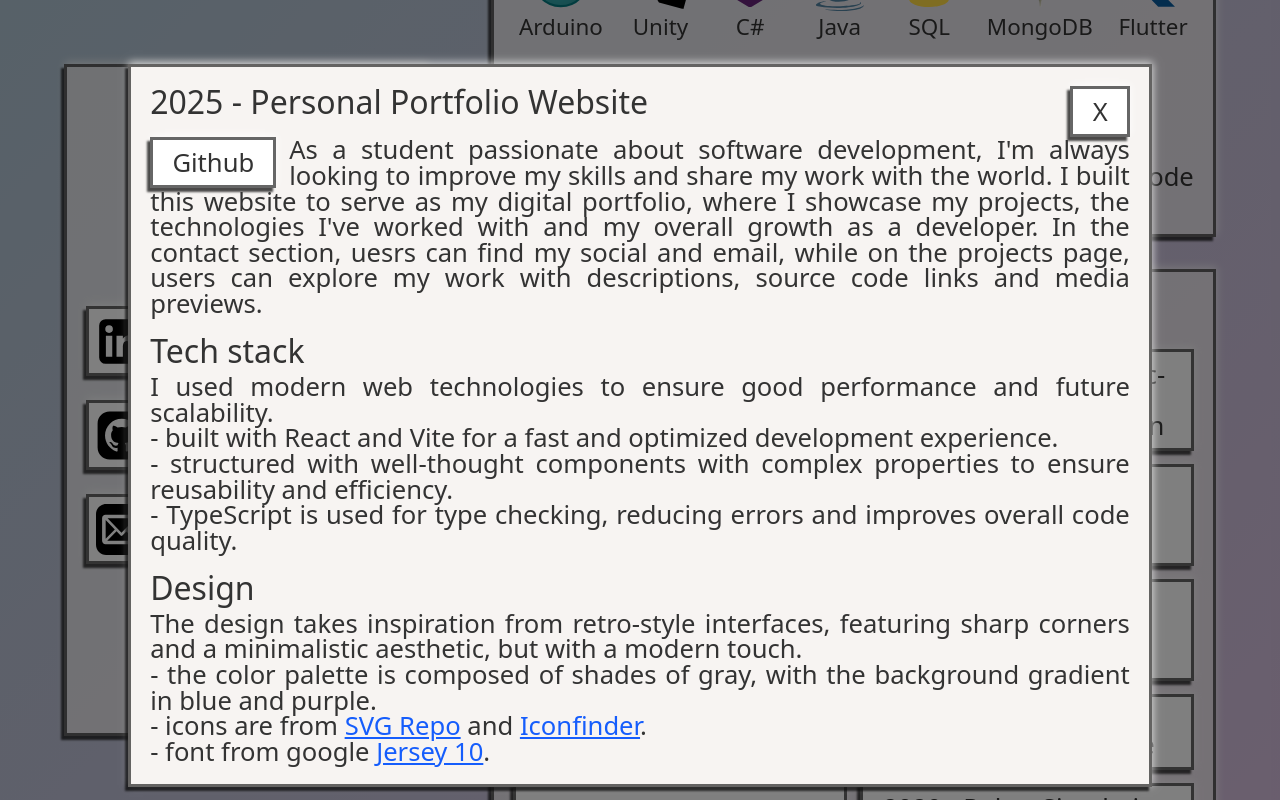
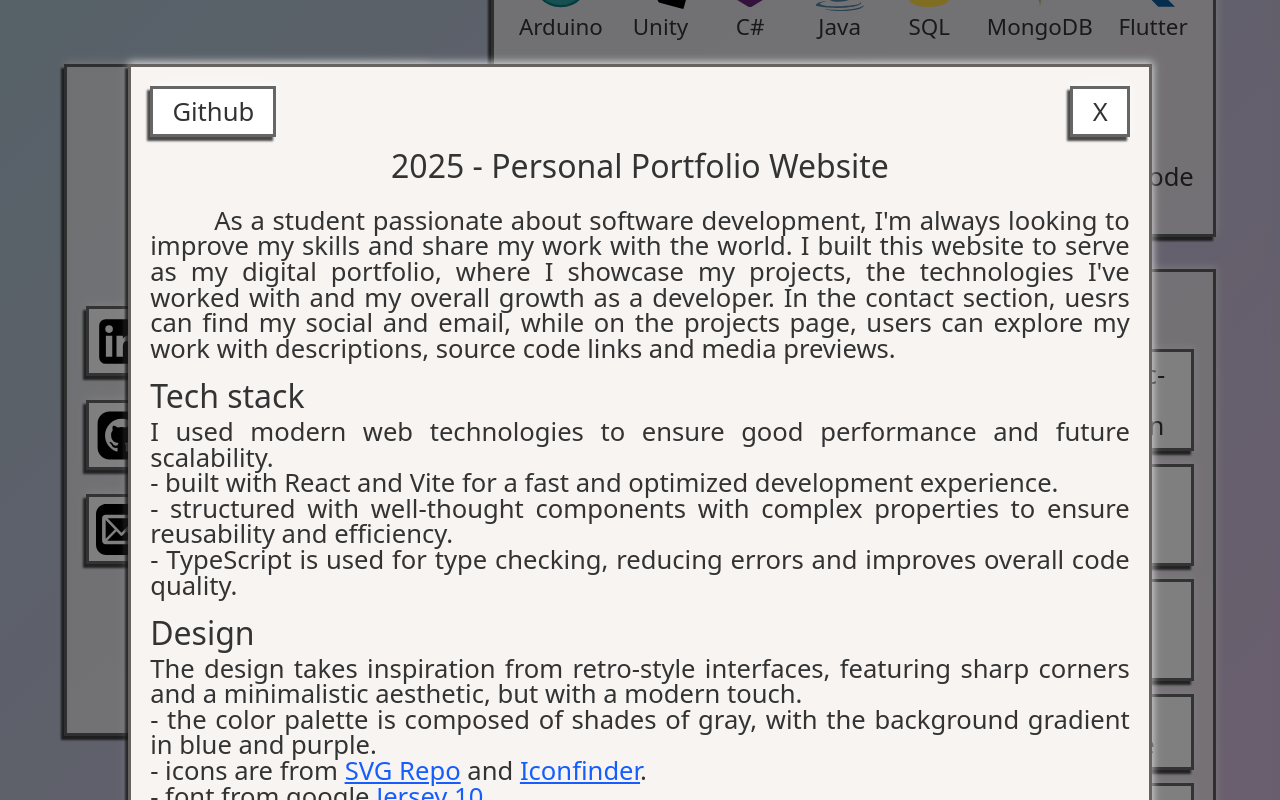
Before and after one commit to bonefteofil/bonefteofil.github.io, a React (Vite) app: page / in a window 1280 px wide. Both pictures are taken after a click on the link "2025 - Personal Portfolio Website". Built offline with nearby package versions, Linux system fonts and the light colour scheme; a web font is replaced by a local one.

Commit message:
Fix project modal title

```diff
--- a/components/button-project.tsx
+++ b/components/button-project.tsx
@@ -35,28 +35,26 @@
                     className="m-3 md:m-0 md:w-4/5 max-w-200 p-3 bg-[var(--panel-bg-cl)] panel"
                     onClick={(e) => e.stopPropagation()}
                 >
-
-                    {/* HEADER */}
-                    <div>
+                    {/* CLOSE BUTTON */}
                     <div className="height-2 ml-2 float-right" >
                         <Button onClick={() => setModalOpen(false)}>X</Button>
                     </div>
-                        <p className='text-xl/5 mb-3'>{title}</p>
-                    </div>
 
-                    {/* CONTENT */}
-                    <div>
                     {/* WEBSITE & GITHUB BUTTONS */}
                     <div className="flex gap-2 float-left mr-2">
                         {!!href && <Button href={href}>Live</Button>}
                         {!!github && <Button href={github}>Github</Button>}
+                        {/* <div className="w-full" /> */}
                     </div>
 
-                        {!!images && images > 0 && <>
-                            {/* add padding */}
+                    {/* PADDING */}
                     {(!!href || !!github) && <div className="w-full p-5" />}
 
+                    {/* TITLE */}
+                    <p className={`text-xl/5 mb-4 ${(github || href) ? 'text-center' : 'text-left'}`}>{title}</p>
+
                     {/* IMAGES */}
+                    {!!images && images > 0 && <>
                         {Array.from({ length: images }, (_, i) => (
                             <div className="flex justify-center" key={i}>
                                 <img
@@ -69,11 +67,11 @@
                         ))}
                     </>}
 
-                        {/* indent first row if there are no buttons or it's a image */}
-                        {(!github && !href || images) &&
-                            <div className="w-10 h-1 float-start" />}
+                    {/* INDENT */}
+                    <div className="w-10 h-1 float-start" />
+
+                    {/* CONTENT */}
                     {children}
-                    </div>
                 </div>
             </div>}
         </>
```
Lines whose indentation alone changed are shown as unchanged.
